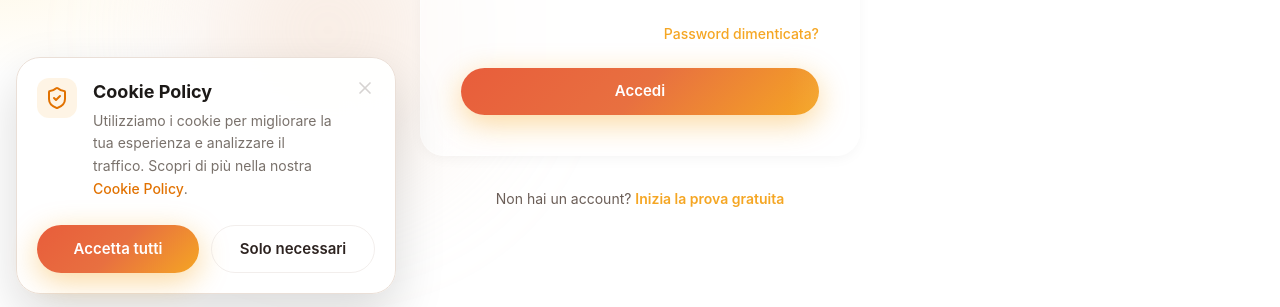
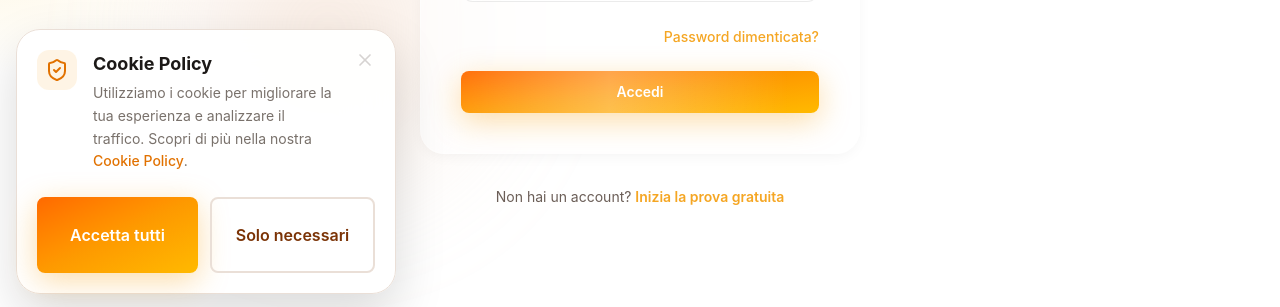
Before and after one commit to LinosCo/ai-interviewer, a Next.js app: page /login in a window 1280 px wide. Shown: the part 490-797 px from the top of the page. Built offline with nearby package versions, Linux system fonts and the light colour scheme; no server answers.

Commit message:
Unify button styles and align pricing palette

```diff
--- a/src/components/ui/business-tuner/Button.tsx
+++ b/src/components/ui/business-tuner/Button.tsx
@@ -1,5 +1,5 @@
 import React from 'react';
-import { colors, radius, shadows, gradients } from '@/lib/design-system';
+import { Button as CoreButton } from '@/components/ui/button';
 
 interface ButtonProps extends React.ButtonHTMLAttributes<HTMLButtonElement> {
     variant?: 'primary' | 'secondary' | 'ghost' | 'outline' | 'link';
@@ -15,94 +15,32 @@ export const Button = ({
     fullWidth = false,
     withShimmer = false,
     className,
-    style,
     disabled,
     ...props
 }: ButtonProps) => {
-    const baseStyles: React.CSSProperties = {
-        display: fullWidth ? 'flex' : 'inline-flex',
-        alignItems: 'center',
-        justifyContent: 'center',
-        gap: '0.625rem',
-        borderRadius: radius.full,
-        cursor: disabled ? 'not-allowed' : 'pointer',
-        transition: 'all 0.2s ease',
-        opacity: disabled ? 0.6 : 1,
-        border: 'none',
-        position: 'relative',
-        overflow: 'hidden',
-        width: fullWidth ? '100%' : 'auto',
-        fontFamily: 'inherit',
-        ...style,
-    };
-
-    const sizeStyles = {
-        sm: { padding: '0.4rem 0.8rem', fontSize: '0.75rem', fontWeight: 500 },
-        md: { padding: '0.75rem 1.25rem', fontSize: '0.9375rem', fontWeight: 600 },
-        lg: { padding: '0.875rem 1.75rem', fontSize: '1.0625rem', fontWeight: 600 },
-    };
-
-    const variantStyles = {
-        primary: {
-            background: gradients.primary,
-            color: 'white',
-            boxShadow: shadows.amber,
-        },
-        secondary: {
-            background: 'rgba(255,255,255,0.6)',
-            backdropFilter: 'blur(10px)',
-            color: colors.muted,
-            border: '1px solid rgba(0,0,0,0.08)',
-        },
-        ghost: {
-            background: 'transparent',
-            color: colors.amber, // Using amber for ghost text
-        },
-        outline: {
-            background: 'transparent',
-            color: colors.text,
-            border: `1.5px solid ${colors.light}80`,
-        },
-        link: {
-            background: 'transparent',
-            color: colors.amber,
-            padding: 0,
-            boxShadow: 'none',
-            justifyContent: 'flex-start',
-        },
-    };
+    const mappedSize = size === 'sm' ? 'sm' : size === 'lg' ? 'lg' : 'md';
+    const mappedVariant = variant === 'link' ? 'ghost' : variant;
+    const shimmerClass = withShimmer && variant === 'primary'
+        ? "relative overflow-hidden after:absolute after:inset-0 after:-translate-x-full after:bg-gradient-to-r after:from-transparent after:via-white/30 after:to-transparent after:animate-[shimmer_2s_infinite]"
+        : "";
 
     return (
-        <button
-            style={{
-                ...baseStyles,
-                ...sizeStyles[size],
-                ...variantStyles[variant],
-            }}
-            className={className}
+        <CoreButton
+            variant={mappedVariant as any}
+            size={mappedSize as any}
+            className={`${fullWidth ? 'w-full' : ''} rounded-full ${shimmerClass} ${className || ''}`}
             disabled={disabled}
             {...props}
         >
             {children}
-            {withShimmer && !disabled && variant === 'primary' && (
-                <div
-                    style={{
-                        position: 'absolute',
-                        top: 0,
-                        left: '-100%',
-                        width: '100%',
-                        height: '100%',
-                        background: 'linear-gradient(90deg, transparent, rgba(255,255,255,0.3), transparent)',
-                        animation: 'shimmer 2s infinite',
-                    }}
-                />
+            {withShimmer && variant === 'primary' && (
+                <style>{`
+                    @keyframes shimmer {
+                        0% { transform: translateX(-100%); }
+                        100% { transform: translateX(100%); }
+                    }
+                `}</style>
             )}
-            <style>{`
-        @keyframes shimmer {
-          0% { left: -100%; }
-          100% { left: 100%; }
-        }
-      `}</style>
-        </button>
+        </CoreButton>
     );
 };
--- a/src/components/ui/button.tsx
+++ b/src/components/ui/button.tsx
@@ -35,10 +35,10 @@ export const Button = React.forwardRef<HTMLButtonElement, ButtonProps>(
 
         // Variant styles - improved contrast and loading states
         const variants: Record<string, string> = {
-            primary: `bg-violet-600 text-white hover:bg-violet-700 shadow-md hover:shadow-lg focus-visible:ring-violet-500 ${isLoading ? 'bg-violet-500' : ''}`,
-            secondary: "bg-slate-100 text-slate-900 hover:bg-slate-200 focus-visible:ring-slate-400",
-            outline: "border-2 border-slate-200 text-slate-700 hover:bg-slate-50 hover:border-slate-300 focus-visible:ring-slate-400",
-            ghost: "hover:bg-slate-100 text-slate-700 focus-visible:ring-slate-400",
+            primary: `bg-gradient-to-br from-orange-500 via-amber-500 to-amber-400 text-white hover:from-orange-600 hover:via-amber-600 hover:to-amber-500 shadow-[0_8px_30px_rgba(245,158,11,0.35)] focus-visible:ring-amber-500 ${isLoading ? 'opacity-90' : ''}`,
+            secondary: "bg-amber-50 text-amber-900 hover:bg-amber-100 focus-visible:ring-amber-300",
+            outline: "border-2 border-amber-200 text-amber-900 hover:bg-amber-50 hover:border-amber-300 focus-visible:ring-amber-300",
+            ghost: "hover:bg-amber-50 text-amber-900 focus-visible:ring-amber-300",
             danger: "bg-red-600 text-white hover:bg-red-700 shadow-md focus-visible:ring-red-500",
             white: "bg-white text-slate-900 border border-slate-200 hover:bg-slate-50 shadow-sm focus-visible:ring-slate-400"
         };
```
Also changed, not shown: src/app/(marketing)/pricing/page.tsx (+10 -10 lines).
